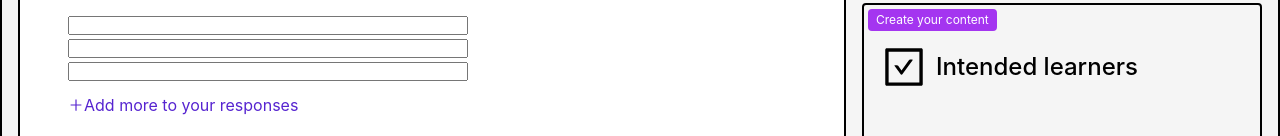
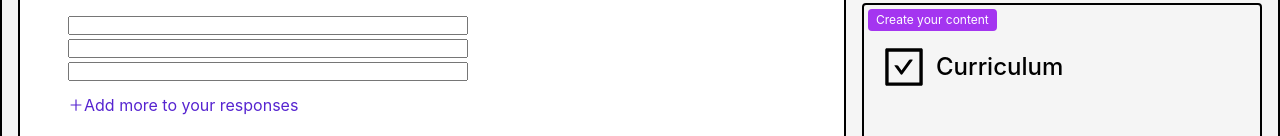
Before and after one commit to timber2k/erp-fe-frames, a React (Vite) app: page /intended-learners in a window 1280 px wide. Shown: the part 312-448 px from the top of the page. Built offline with nearby package versions, Linux system fonts and the light colour scheme.

Commit message:
Change the text for create your content tag

```diff
--- a/src/components/sidebar/index.jsx
+++ b/src/components/sidebar/index.jsx
@@ -58,7 +58,7 @@ const Sidebar = () => {
             <SidebarElementContent className="create-your-content">
               <NavigateElement>
                 <AiOutlineCheckSquare className="nav-icon" />
-                <span>Intended learners</span>
+                <span>Curriculum</span>
               </NavigateElement>
             </SidebarElementContent>
           </SidebarElement>
```
